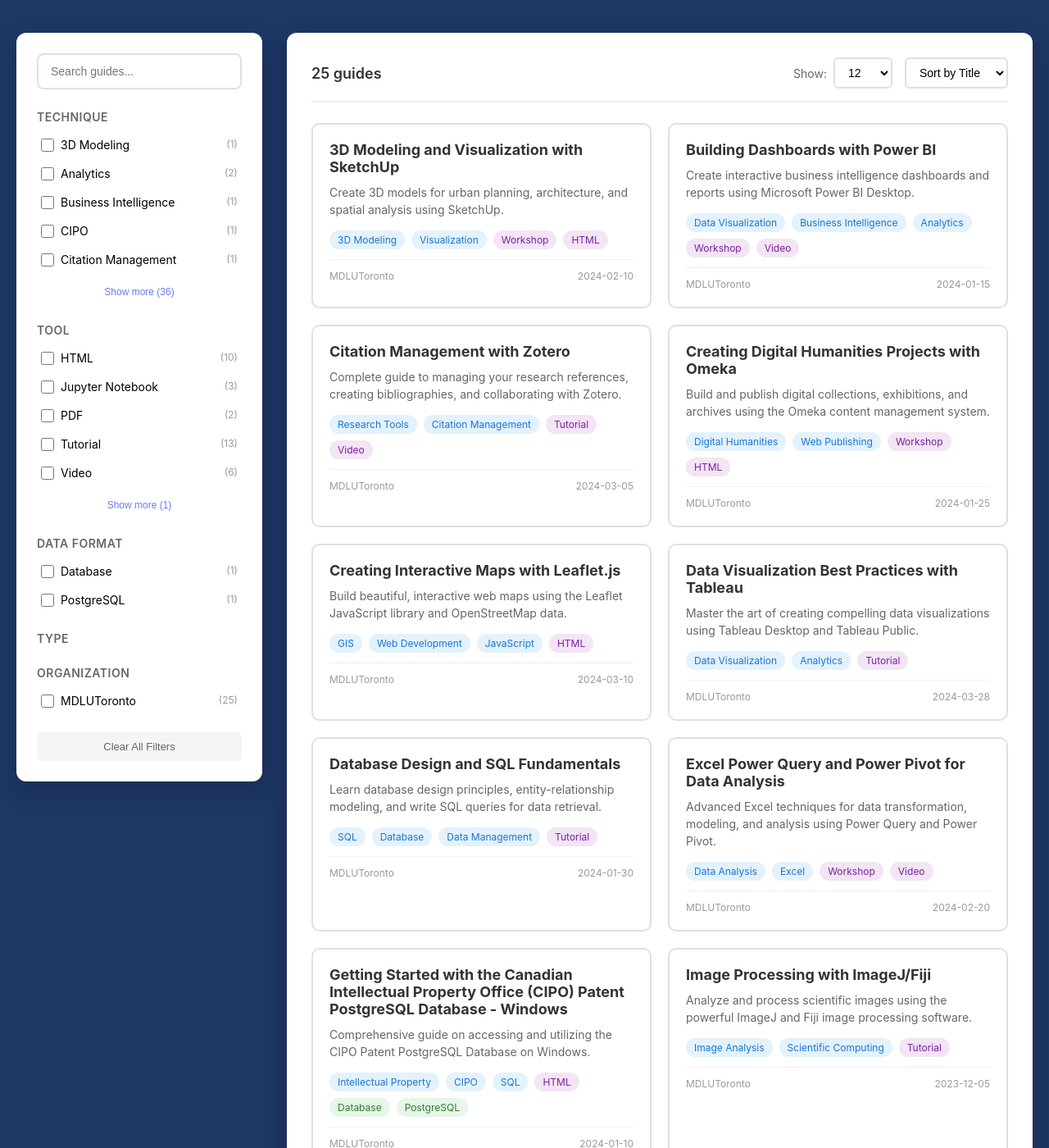
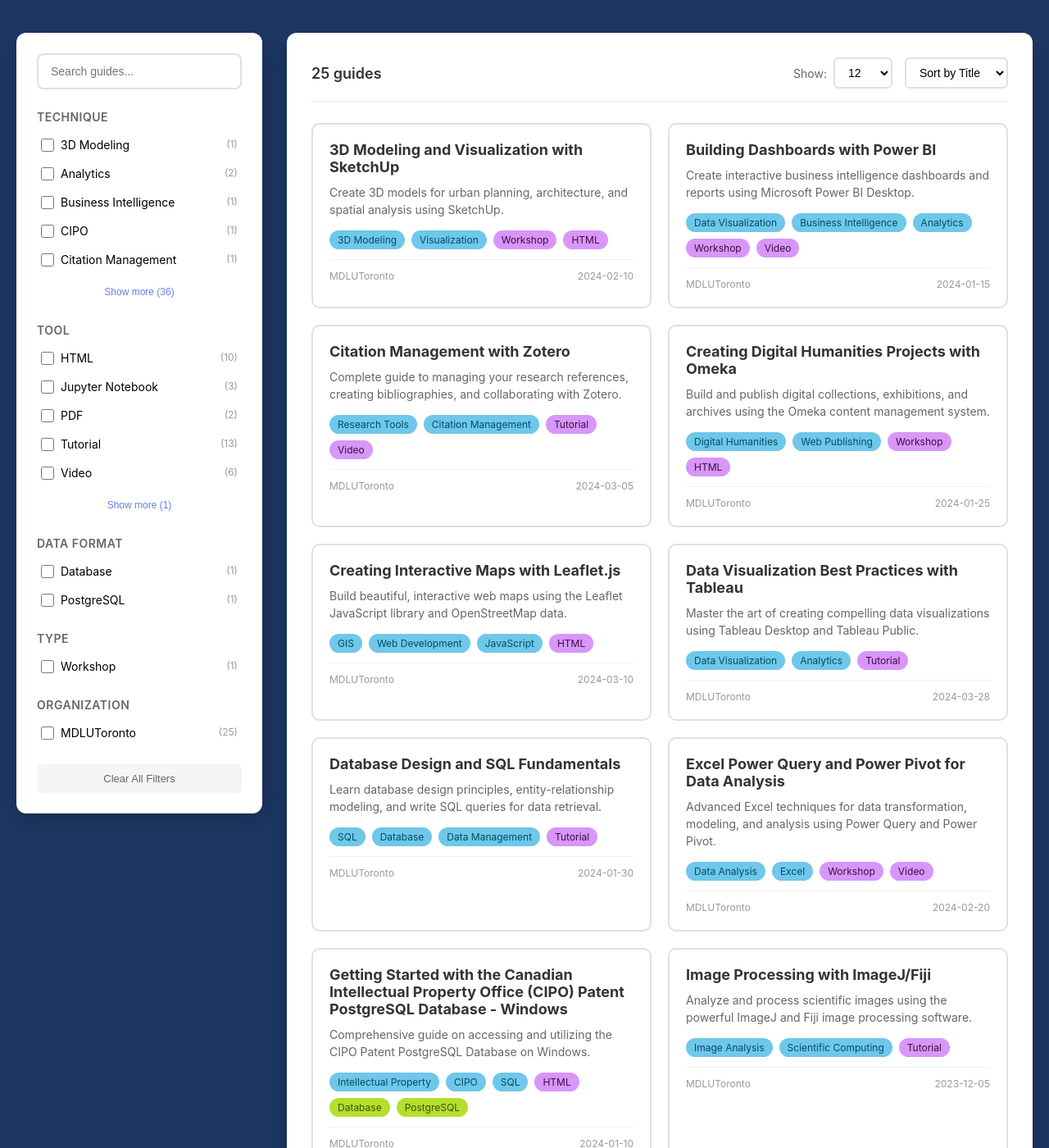
Before and after one commit to MDLutoronto/tutorials-search, a Jekyll site: the page built from page.md, in a window 1280 px wide and 1400 px high, scrolled down 219 px. Shown: the whole window at 82% size. Built offline with Jekyll 4.4.1, drawn with Linux system fonts in a browser that asks for light colours.

Commit message:
feat: added the type facets

```diff
--- a/_data/guides.yml
+++ b/_data/guides.yml
@@ -7,6 +7,7 @@
     - "NVivo"
   tool: "HTML"
   organization: "MDLUToronto"
+  type: "Workshop"
   date: "2024-03-15"
 
 - id: 2
--- a/_layouts/minimal_search.html
+++ b/_layouts/minimal_search.html
@@ -300,45 +300,45 @@
         }
 
         .tag.technique {
-            background-color: #e3f2fd;
-            color: #1976d2;
+            background-color: #6FC7EA;
+            color: #004d63;
         }
 
         .tag.technique.active {
-            background-color: #1976d2;
+            background-color: #007FA3;
             color: white;
             font-weight: 600;
         }
 
         .tag.tool {
-            background-color: #f3e5f5;
-            color: #7b1fa2;
+            background-color: #D896F9;
+            color: #3d0d46;
         }
 
         .tag.tool.active {
-            background-color: #7b1fa2;
+            background-color: #6D247A;
             color: white;
             font-weight: 600;
         }
 
         .tag.dataFormat {
-            background-color: #e8f5e9;
-            color: #2e7d32;
+            background-color: #B4DF2E;
+            color: #3d5200;
         }
 
         .tag.dataFormat.active {
-            background-color: #2e7d32;
+            background-color: #8DBF46;
             color: white;
             font-weight: 600;
         }
 
         .tag.type {
-            background-color: #fff3e0;
-            color: #e65100;
+            background-color: #FFB470;
+            color: #8b2816;
         }
 
         .tag.type.active {
-            background-color: #e65100;
+            background-color: #DC4633;
             color: white;
             font-weight: 600;
         }
```
